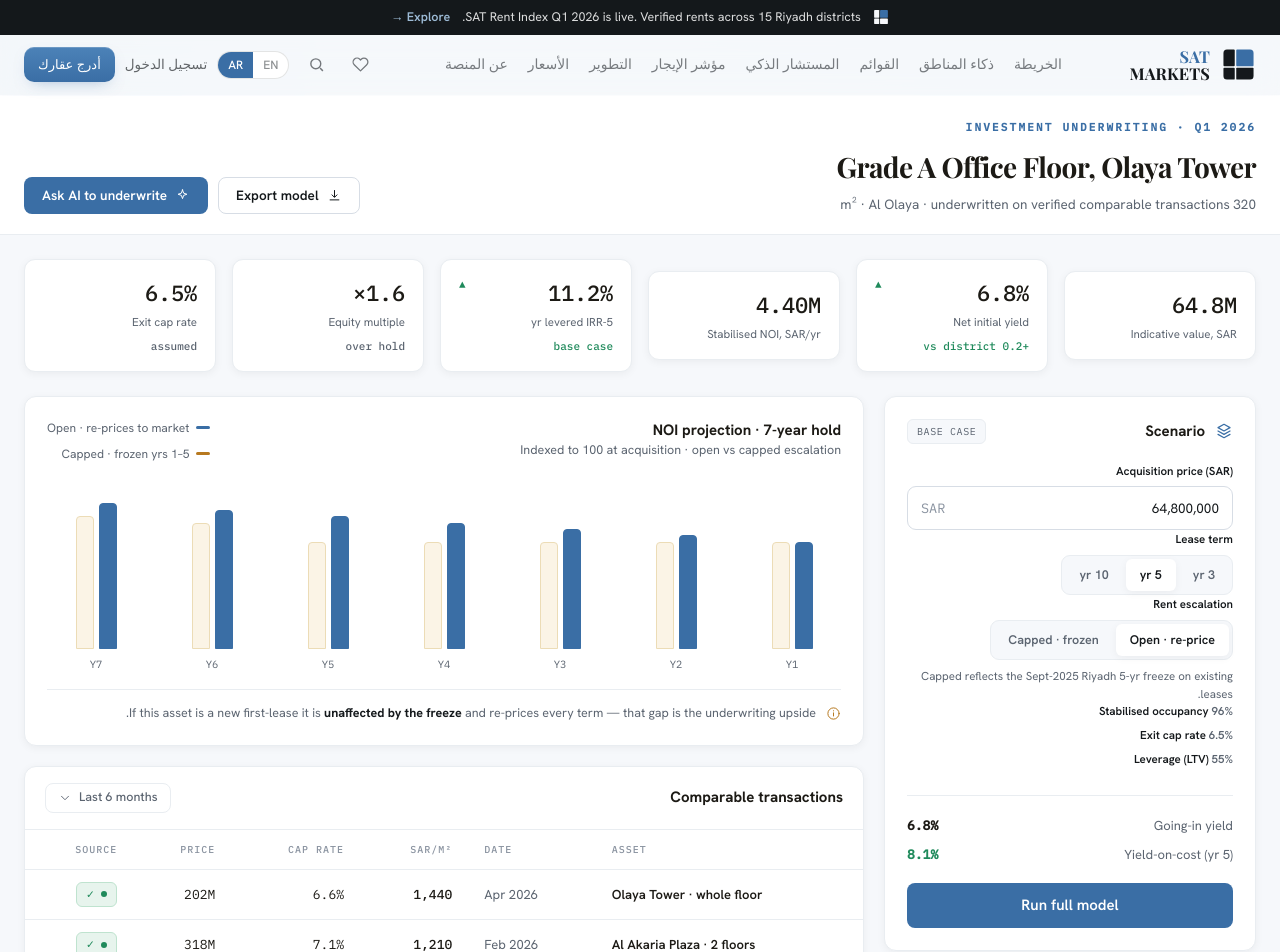
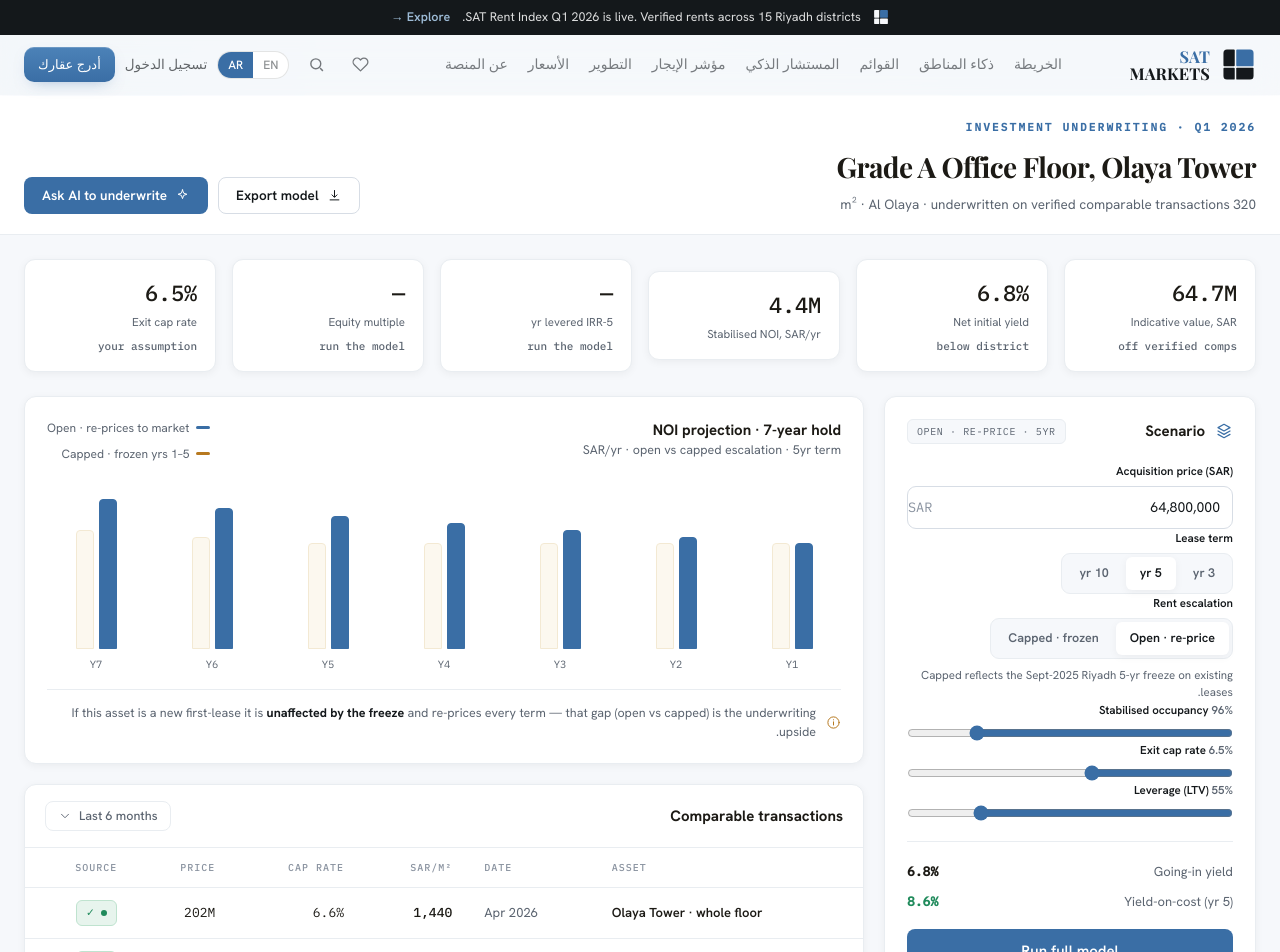
Before and after one commit to saleemzeidan123/satmarkets, a Next.js app: page /ar/invest in a window 1280 px wide. Shown: the top 952 px of the page. Built offline with nearby package versions, Linux system fonts and the light colour scheme.

Commit message:
feat(invest): real interactive underwriting model (price/term/escalation/occupancy/exit-cap/LTV recompute yield/NOI/IRR/equity + chart); /area drop preview chip

```diff
--- a/src/app/[locale]/area/page.tsx
+++ b/src/app/[locale]/area/page.tsx
@@ -32,7 +32,7 @@
       <div style={{ maxWidth: 1360, margin: "0 auto" }}>
         <div className="row between wrap" style={{ padding: "24px 24px 20px", alignItems: "flex-end", borderBottom: "1px solid var(--silver)", background: "var(--paper)", gap: 16 }}>
           <div>
-            <div className="row gap8" style={{ alignItems: "center" }}><div className="eyebrow">Location Intelligence</div><span className="tag" style={{ color: "var(--azure-d)", background: "var(--azure-wash)", borderColor: "var(--azure-l)" }}>Preview · sample data</span></div>
+            <div className="eyebrow">Location Intelligence · Q1 2026</div>
             <h1 style={{ fontSize: 28, fontWeight: 700, letterSpacing: "-.02em", margin: "10px 0 0" }}>Al Olaya trade area</h1>
             <div className="muted" style={{ fontSize: 13.5, marginTop: 6 }}>Footfall, catchment &amp; co-tenancy. Representative figures — live Saudi mobility, spend and demographic sources are being onboarded.</div>
           </div>
--- a/src/app/[locale]/invest/page.tsx
+++ b/src/app/[locale]/invest/page.tsx
@@ -1,19 +1,57 @@
-import { isLocale } from "@/i18n/config";
-import { notFound } from "next/navigation";
+"use client";
+import { useMemo, useState } from "react";
 import { Icon, Verified } from "@/components/satkit";
 
+const fmtM = (v: number) => (v / 1e6).toLocaleString(undefined, { minimumFractionDigits: 1, maximumFractionDigits: 1 }) + "M";
+const fmtPct = (v: number) => (v * 100).toFixed(1) + "%";
+const fmtN = (v: number) => Math.round(v).toLocaleString();
+
+function npv(rate: number, flows: number[]) { return flows.reduce((s, f, i) => s + f / Math.pow(1 + rate, i), 0); }
+function irr(flows: number[]) { let lo = -0.9, hi = 1.5; for (let i = 0; i < 90; i++) { const m = (lo + hi) / 2; if (npv(m, flows) > 0) lo = m; else hi = m; } return (lo + hi) / 2; }
+
 export default function InvestPage({ params }: { params: { locale: string } }) {
-  if (!isLocale(params.locale)) notFound();
-  const open = [100, 106, 112, 118, 124, 130, 136];
-  const capped = [100, 100, 100, 100, 100, 118, 124];
-  const max = 140;
+  const [price, setPrice] = useState(64800000);
+  const [term, setTerm] = useState<3 | 5 | 10>(5);
+  const [esc, setEsc] = useState<"open" | "capped">("open");
+  const [occ, setOcc] = useState(0.96);
+  const [exitCap, setExitCap] = useState(0.065);
+  const [ltv, setLtv] = useState(0.55);
+  const [ran, setRan] = useState(false);
+
+  const m = useMemo(() => {
+    const potentialNOI = 4583333; // SAR/yr at 100% occupancy
+    const noi = potentialNOI * occ;
+    const value = noi / 0.068; // priced off the verified comp cap rate
+    const goingInYield = noi / price;
+    const gOpen = term === 3 ? 0.07 : term === 5 ? 0.06 : 0.052;
+    const years = 7, freeze = 5;
+    const openS: number[] = [], cappedS: number[] = [];
+    for (let y = 0; y < years; y++) {
+      openS.push(noi * Math.pow(1 + gOpen, y));
+      let cv;
+      if (term >= 10) cv = noi; // locked the whole hold under the freeze
+      else cv = y < freeze ? noi : noi * Math.pow(1.06, y - (freeze - 1));
+      cappedS.push(cv);
+    }
+    const series = esc === "open" ? openS : cappedS;
+    const yoc5 = series[4] / price;
+    const debt = price * ltv, equity = price * (1 - ltv), interest = debt * 0.06;
+    const cf: number[] = [];
+    for (let y = 0; y < 5; y++) cf.push(series[y] - interest);
+    const exit5 = series[4] / exitCap - debt;
+    cf[4] += exit5;
+    const flows = [-equity, ...cf];
+    return { noi, value, goingInYield, yoc5, openS, cappedS, series, irr: irr(flows), em: cf.reduce((a, b) => a + b, 0) / equity };
+  }, [price, term, esc, occ, exitCap, ltv]);
+
+  const maxBar = Math.max(...m.openS, ...m.cappedS);
   const kpis: [string, string, string, string | null][] = [
-    ["64.8M", "Indicative value, SAR", "", null],
-    ["6.8%", "Net initial yield", "+0.2 vs district", "up"],
-    ["4.40M", "Stabilised NOI, SAR/yr", "", null],
-    ["11.2%", "5-yr levered IRR", "base case", "up"],
-    ["1.6×", "Equity multiple", "over hold", null],
-    ["6.5%", "Exit cap rate", "assumed", null],
+    [fmtM(m.value), "Indicative value, SAR", "off verified comps", null],
+    [fmtPct(m.goingInYield), "Net initial yield", m.goingInYield >= 0.068 ? "at/above district" : "below district", m.goingInYield >= 0.068 ? "up" : null],
+    [fmtM(m.noi), "Stabilised NOI, SAR/yr", "", null],
+    [ran ? fmtPct(m.irr) : "— ", "5-yr levered IRR", ran ? "modeled" : "run the model", ran ? "up" : null],
+    [ran ? m.em.toFixed(1) + "×" : "— ", "Equity multiple", ran ? "over hold" : "run the model", null],
+    [fmtPct(exitCap), "Exit cap rate", "your assumption", null],
   ];
   const comps: string[][] = [
     ["Olaya Tower · whole floor", "Apr 2026", "1,440", "6.6%", "202M"],
@@ -54,56 +92,59 @@
             <div className="row gap10" style={{ marginBottom: 18 }}>
               <span style={{ color: "var(--harbor)" }}><Icon.layers size={18} /></span>
               <div style={{ fontSize: 15, fontWeight: 700 }}>Scenario</div>
-              <span className="grow" /><span className="tag">Base case</span>
+              <span className="grow" /><span className="tag">{esc === "open" ? "Open · re-price" : "Capped"} · {term}yr</span>
             </div>
             <div className="col gap18">
               <div className="field">
                 <label>Acquisition price (SAR)</label>
-                <div className="input between"><span>64,800,000</span><span className="mono muted2">SAR</span></div>
+                <div className="input between" style={{ padding: 0 }}>
+                  <input value={fmtN(price)} onChange={(e) => { const n = Number(e.target.value.replace(/[^0-9]/g, "")); if (!isNaN(n)) setPrice(n || 0); }} style={{ border: "none", outline: "none", background: "transparent", fontSize: 14, color: "var(--ink)", padding: "10px 12px", width: "100%" }} />
+                  <span className="mono muted2" style={{ paddingRight: 12 }}>SAR</span>
+                </div>
               </div>
               <div className="field">
                 <label>Lease term</label>
-                <div className="seg" style={{ alignSelf: "flex-start" }}><span>3 yr</span><span className="on">5 yr</span><span>10 yr</span></div>
+                <div className="seg" style={{ alignSelf: "flex-start" }}>{([3, 5, 10] as const).map((t) => <span key={t} className={term === t ? "on" : ""} style={{ cursor: "pointer" }} onClick={() => setTerm(t)}>{t} yr</span>)}</div>
               </div>
               <div className="field">
                 <label>Rent escalation</label>
-                <div className="seg" style={{ alignSelf: "flex-start" }}><span className="on">Open · re-price</span><span>Capped · frozen</span></div>
+                <div className="seg" style={{ alignSelf: "flex-start" }}><span className={esc === "open" ? "on" : ""} style={{ cursor: "pointer" }} onClick={() => setEsc("open")}>Open · re-price</span><span className={esc === "capped" ? "on" : ""} style={{ cursor: "pointer" }} onClick={() => setEsc("capped")}>Capped · frozen</span></div>
                 <span className="hint">Capped reflects the Sept-2025 Riyadh 5-yr freeze on existing leases.</span>
               </div>
               <div className="field">
-                <label>Stabilised occupancy <span className="hint">96%</span></label>
-                <div className="hbar" style={{ height: 10 }}><i style={{ width: "96%" }} /></div>
+                <label>Stabilised occupancy <span className="hint">{Math.round(occ * 100)}%</span></label>
+                <input type="range" min={0.8} max={1} step={0.01} value={occ} onChange={(e) => setOcc(Number(e.target.value))} style={{ width: "100%", accentColor: "var(--harbor)" }} />
               </div>
               <div className="field">
-                <label>Exit cap rate <span className="hint">6.5%</span></label>
-                <div className="hbar" style={{ height: 10 }}><i style={{ width: "52%" }} /></div>
+                <label>Exit cap rate <span className="hint">{fmtPct(exitCap)}</span></label>
+                <input type="range" min={0.05} max={0.085} step={0.001} value={exitCap} onChange={(e) => setExitCap(Number(e.target.value))} style={{ width: "100%", accentColor: "var(--harbor)" }} />
               </div>
               <div className="field">
-                <label>Leverage (LTV) <span className="hint">55%</span></label>
-                <div className="hbar" style={{ height: 10 }}><i className="h2" style={{ width: "55%" }} /></div>
+                <label>Leverage (LTV) <span className="hint">{Math.round(ltv * 100)}%</span></label>
+                <input type="range" min={0} max={0.7} step={0.05} value={ltv} onChange={(e) => setLtv(Number(e.target.value))} style={{ width: "100%", accentColor: "var(--harbor)" }} />
               </div>
             </div>
             <div style={{ height: 1, background: "var(--silver)", margin: "20px 0" }} />
-            <div className="row between" style={{ fontSize: 13 }}><span className="muted">Going-in yield</span><b className="mono">6.8%</b></div>
-            <div className="row between" style={{ fontSize: 13, marginTop: 10 }}><span className="muted">Yield-on-cost (yr 5)</span><b className="mono" style={{ color: "var(--green)" }}>8.1%</b></div>
-            <span className="btn primary lg" style={{ justifyContent: "center", marginTop: 18, width: "100%" }}>Run full model</span>
+            <div className="row between" style={{ fontSize: 13 }}><span className="muted">Going-in yield</span><b className="mono">{fmtPct(m.goingInYield)}</b></div>
+            <div className="row between" style={{ fontSize: 13, marginTop: 10 }}><span className="muted">Yield-on-cost (yr 5)</span><b className="mono" style={{ color: "var(--green)" }}>{fmtPct(m.yoc5)}</b></div>
+            <button className="btn primary lg" style={{ justifyContent: "center", marginTop: 18, width: "100%" }} onClick={() => setRan(true)}>{ran ? "Model updated ✓ — IRR " + fmtPct(m.irr) : "Run full model"}</button>
           </div>
 
           <div className="col gap20">
             <div className="card pad" style={{ boxShadow: "var(--sh-1)" }}>
               <div className="row between wrap" style={{ alignItems: "flex-start", gap: 12 }}>
-                <div><div style={{ fontSize: 15, fontWeight: 700 }}>NOI projection · 7-year hold</div><div className="muted" style={{ fontSize: 12.5 }}>Indexed to 100 at acquisition · open vs capped escalation</div></div>
+                <div><div style={{ fontSize: 15, fontWeight: 700 }}>NOI projection · 7-year hold</div><div className="muted" style={{ fontSize: 12.5 }}>SAR/yr · open vs capped escalation · {term}yr term</div></div>
                 <div className="col gap8">
                   <span className="lgd"><span className="sw" /> Open · re-prices to market</span>
                   <span className="lgd"><span className="sw amber" /> Capped · frozen yrs 1–5</span>
                 </div>
               </div>
               <div className="row" style={{ alignItems: "flex-end", gap: 18, height: 188, marginTop: 22 }}>
-                {open.map((o, i) => (
+                {m.openS.map((o, i) => (
                   <div key={i} style={{ flex: 1, display: "flex", flexDirection: "column", alignItems: "center", gap: 8 }}>
                     <div className="row" style={{ alignItems: "flex-end", gap: 5, height: 150, width: "100%", justifyContent: "center" }}>
-                      <div className="b hi" style={{ height: (o / max * 100) + "%", width: 18, borderRadius: "4px 4px 0 0" }} />
-                      <div className="b" style={{ height: (capped[i] / max * 100) + "%", width: 18, borderRadius: "4px 4px 0 0", background: "#FBF4E6", borderColor: "#ECDCB6" }} />
+                      <div className="b hi" style={{ height: (o / maxBar * 100) + "%", width: 18, borderRadius: "4px 4px 0 0", opacity: esc === "open" ? 1 : 0.45 }} />
+                      <div className="b" style={{ height: (m.cappedS[i] / maxBar * 100) + "%", width: 18, borderRadius: "4px 4px 0 0", background: "#FBF4E6", borderColor: "#ECDCB6", opacity: esc === "capped" ? 1 : 0.6 }} />
                     </div>
                     <span className="mono muted" style={{ fontSize: 10.5 }}>Y{i + 1}</span>
                   </div>
@@ -111,7 +152,7 @@
               </div>
               <div className="row gap10" style={{ marginTop: 16, paddingTop: 14, borderTop: "1px solid var(--silver)" }}>
                 <span style={{ color: "var(--amber)" }}><Icon.info size={15} /></span>
-                <span className="muted" style={{ fontSize: 12.5 }}>If this asset is a new first-lease it is <b style={{ color: "var(--ink)" }}>unaffected by the freeze</b> and re-prices every term — that gap is the underwriting upside.</span>
+                <span className="muted" style={{ fontSize: 12.5 }}>If this asset is a new first-lease it is <b style={{ color: "var(--ink)" }}>unaffected by the freeze</b> and re-prices every term — that gap (open vs capped) is the underwriting upside.</span>
               </div>
             </div>
 
```
